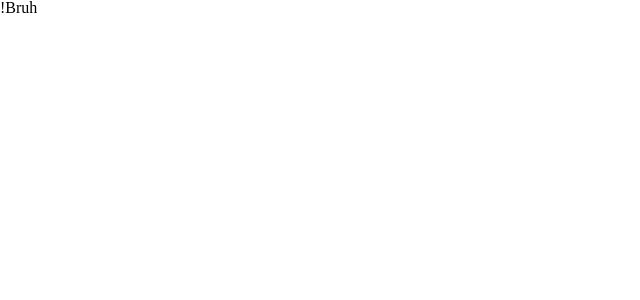
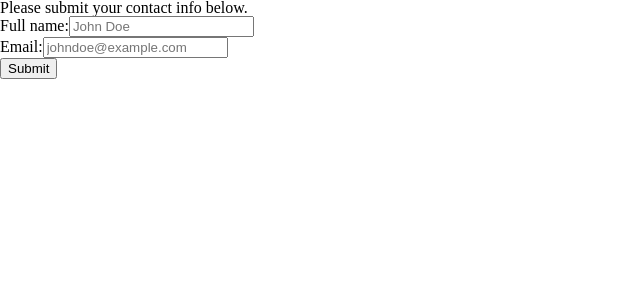
Before and after one commit to HewsonSchulz/realtoraaronhunt, a React (Create React App) app in the folder client/: page / in a window 1280 px wide. Shown: the top 300 px of the page, without its empty margins (0-640 px from the left). Built offline with nearby package versions, Linux system fonts and the light colour scheme; no server answers.

Commit message:
contact form setup

```diff
--- a/client/src/App.js
+++ b/client/src/App.js
@@ -1,3 +1,5 @@
+import { ContactForm } from './components/ContactForm'
+
 export const App = () => {
-  return <>!Bruh</>
+  return <ContactForm />
 }
--- /dev/null
+++ b/client/src/components/ContactForm.css
@@ -0,0 +1,94 @@
+/* .contact-form {
+  display: flex;
+  justify-content: space-evenly;
+  margin: 25px 30px;
+  height: calc(100vh - 120px);
+  min-height: 675px;
+  width: calc(100vw - 265px);
+  min-width: 730px;
+  padding: 20px;
+  border-radius: 20px;
+  background-color: var(--white);
+  box-shadow: 10px 10px 20px var(--primary);
+  position: fixed;
+  z-index: -1;
+}
+
+.contact-form__content-a {
+  display: flex;
+  flex-direction: column;
+  margin-right: 20px;
+}
+
+.contact-form__content-b {
+  display: flex;
+  flex-direction: column;
+  flex-wrap: wrap;
+  min-height: 36em;
+  height: calc(100vh - 220px);
+  align-self: center;
+}
+
+.contact-form__content-b__header {
+  font-weight: bold;
+  padding: 20px 0px;
+}
+
+.contact-form__topping {
+  margin-top: 4px;
+  margin-right: 10px;
+}
+
+.contact-form__submit-btn {
+  background-color: var(--primary-light);
+  color: var(--white);
+  border: none;
+  border-radius: 6px;
+  padding: 11px 13px;
+  margin-top: auto;
+  margin-bottom: 30px;
+}
+
+.contact-form__submit-btn:hover {
+  background-color: var(--primary);
+}
+
+.contact-form__img {
+  user-select: none;
+  object-fit: contain;
+  width: 300px;
+  height: 300px;
+  align-self: center;
+  filter: drop-shadow(2px 5px 5px rgba(0, 0, 0, 0.4));
+}
+
+.contact-form__input-label {
+  margin-top: 20px;
+  cursor: text;
+}
+
+.contact-form__img-label {
+  display: flex;
+  justify-content: space-between;
+  align-items: center;
+}
+
+.contact-form__cancel-btn {
+  width: 16px;
+  height: 16px;
+  color: var(--primary-light);
+}
+
+.contact-form__cancel-btn:hover {
+  cursor: pointer;
+  color: var(--primary);
+}
+
+.contact-form__content-b__header {
+  cursor: text;
+}
+
+.contact-form__checkbox,
+.contact-form__base-input {
+  cursor: pointer;
+} */
--- /dev/null
+++ b/client/src/components/ContactForm.js
@@ -0,0 +1,103 @@
+import { useState } from 'react'
+import { Button, Form, FormFeedback, FormGroup, Input, Label } from 'reactstrap'
+import { updateStateObj } from '../helper'
+import './ContactForm.css'
+
+export const ContactForm = ({ loggedInUser }) => {
+  const [name, setName] = useState('')
+  const [email, setEmail] = useState('')
+  const [phoneNum, setPhoneNum] = useState('')
+  const [isInvalid, setIsInvalid] = useState({ name: false, email: false })
+  const [message, setMessage] = useState({ name: '', email: '' })
+
+  const resetValidity = () => {
+    setIsInvalid({ name: false, email: false })
+    setMessage({ name: '', email: '' })
+  }
+
+  const handleSubmit = (e) => {
+    e.preventDefault()
+
+    //! logInUser({ email, password }).then((userData) => {
+    //!   if (userData.valid) {
+    //!     const { valid, ...newUser } = userData
+    //!     localStorage.setItem('cqc_user', JSON.stringify(newUser))
+
+    //!     const { token, ...loggedInUser } = newUser
+    //!     setLoggedInUser(loggedInUser)
+    //!     navigate('/') //?
+    //!   } else {
+    //!     resetValidity()
+
+    //!     switch (userData.message) {
+    //!       case 'Missing properties: email, password':
+    //!         updateStateObj(setMessage, 'email', 'Please enter an email')
+    //!         updateStateObj(setIsInvalid, 'email', true)
+    //!         updateStateObj(setMessage, 'password', 'Please enter a password')
+    //!         updateStateObj(setIsInvalid, 'password', true)
+    //!         break
+    //!       case 'Missing property: email':
+    //!         updateStateObj(setMessage, 'email', 'Please enter an email')
+    //!         updateStateObj(setIsInvalid, 'email', true)
+    //!         break
+    //!       case 'Missing property: password':
+    //!         updateStateObj(setMessage, 'password', 'Please enter a password')
+    //!         updateStateObj(setIsInvalid, 'password', true)
+    //!         break
+    //!       default:
+    //!         updateStateObj(setMessage, 'password', userData.message)
+    //!         updateStateObj(setIsInvalid, 'email', true)
+    //!         updateStateObj(setIsInvalid, 'password', true)
+    //!     }
+    //!   }
+    //! })
+  }
+
+  return (
+    <Form className='contact-form'>
+      <h1 className='contact-form__title'>Please submit your contact info below.</h1>
+      <FormGroup id='contact-form__name'>
+        <Label className='contact-form__input-label' for='name'>
+          Full name:
+        </Label>
+        <Input
+          id='name'
+          className='contact-form__name-input'
+          type='text'
+          value={name}
+          placeholder='John Doe'
+          invalid={isInvalid.name}
+          autoFocus
+          onChange={(e) => {
+            updateStateObj(setIsInvalid, 'name', false)
+            setName(e.target.value)
+          }}
+        />
+        <FormFeedback>{message.name}</FormFeedback>
+      </FormGroup>
+
+      <FormGroup id='contact-form__email'>
+        <Label className='contact-form__input-label' for='email'>
+          Email:
+        </Label>
+        <Input
+          id='email'
+          className='contact-form__email-input'
+          type='email'
+          value={email}
+          placeholder='johndoe@example.com'
+          invalid={isInvalid.email}
+          onChange={(e) => {
+            updateStateObj(setIsInvalid, 'email', false)
+            setEmail(e.target.value.replace(/\s+/g, '').toLowerCase())
+          }}
+        />
+        <FormFeedback>{message.email}</FormFeedback>
+      </FormGroup>
+
+      <Button color='primary' onClick={handleSubmit}>
+        Submit
+      </Button>
+    </Form>
+  )
+}
--- a/client/src/helper.js
+++ b/client/src/helper.js
@@ -1,5 +1,5 @@
 // URL of the hosted API
-export const apiUrl = 'http://localhost:8088'
+export const apiUrl = process.env.REACT_APP_API_URL
 
 // generates options for fetch calls
 export const fetchOptions = (method, body) => {
@@ -16,3 +16,11 @@ export const fetchOptions = (method, body) => {
 
   return options
 }
+
+// updates the value of a key within an object stored as React state
+export const updateStateObj = (setter, key, value) => {
+  setter((prevState) => ({
+    ...prevState,
+    [key]: value,
+  }))
+}
--- /dev/null
+++ b/client/src/managers/userManager.js
@@ -0,0 +1,5 @@
+import { apiUrl, fetchOptions } from '../helper'
+
+export const submitContactInfo = async (info) => {
+  return await fetch(`${apiUrl}/submit`, fetchOptions('POST', info)).then((res) => res.json())
+}
```
